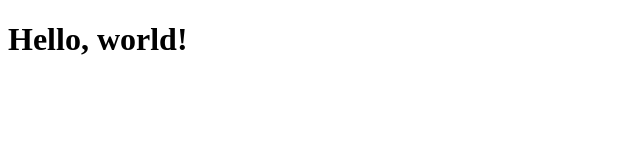
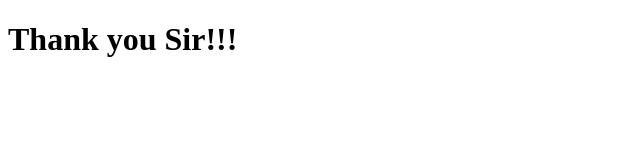
Before and after one commit to eN2OY/en2oy-first-repo, a plain HTML site: page index.html in a window 1280 px wide. Shown: the whole page, without its empty margins (0-640 px from the left). Drawn offline with Linux system fonts and the light colour scheme.

```diff
--- a/index.html
+++ b/index.html
@@ -4,6 +4,6 @@
         <title>eN2OY First Repo</title>
     </head>
     <body>
-        <h1>Hello, world!</h1>
+        <h1>Thank you Sir!!!</h1>
     </body>
 </html>
```
